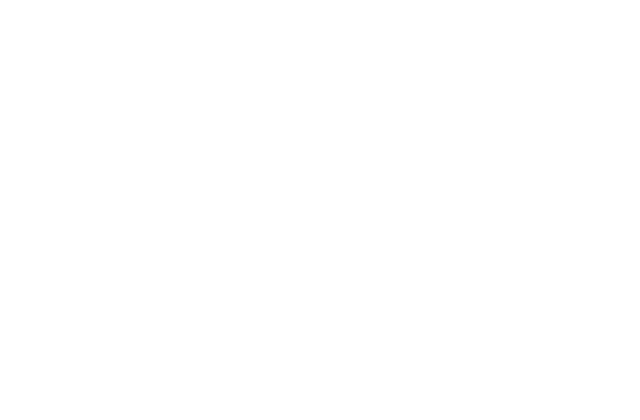
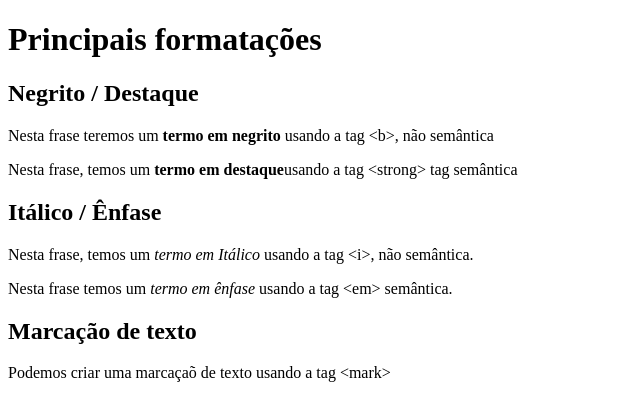
Before and after one commit to 31php/CursoEmVideo, a plain HTML site: page html5Css3/ex008/index.html in a window 1280 px wide. Shown: the whole page, without its empty margins (0-640 px from the left). Drawn offline with Linux system fonts and the light colour scheme.

Commit message:
adição de linhas de cód. ao arquivo

```diff
--- a/html5Css3/ex008/index.html
+++ b/html5Css3/ex008/index.html
@@ -7,6 +7,23 @@
     <title>Marcações de textos</title>
 </head>
 <body>
+    <h1>Principais formatações</h1>
 
+    <h2>Negrito / Destaque</h2>
+
+    <p>Nesta frase teremos um <b>termo em negrito</b> usando a tag &lt;b&gt;, não semântica </p>
+
+    <p>Nesta frase, temos um <strong>termo em destaque</strong>usando a tag &lt;strong&gt; tag semântica</p>
+
+    <h2>Itálico / Ênfase</h2>
+
+    <p>Nesta frase, temos um <i>termo em Itálico</i> usando a tag &lt;i&gt;, não semântica.
+    </p>
+
+    <p>Nesta frase temos um <em>termo em ênfase </em>usando a tag &lt;em&gt; semântica.</p>
+
+    <h2>Marcação de texto</h2>
+
+    <p>Podemos criar uma marcaçaõ de texto usando a tag &lt;mark&gt;</p>
 </body>
 </html>
```
